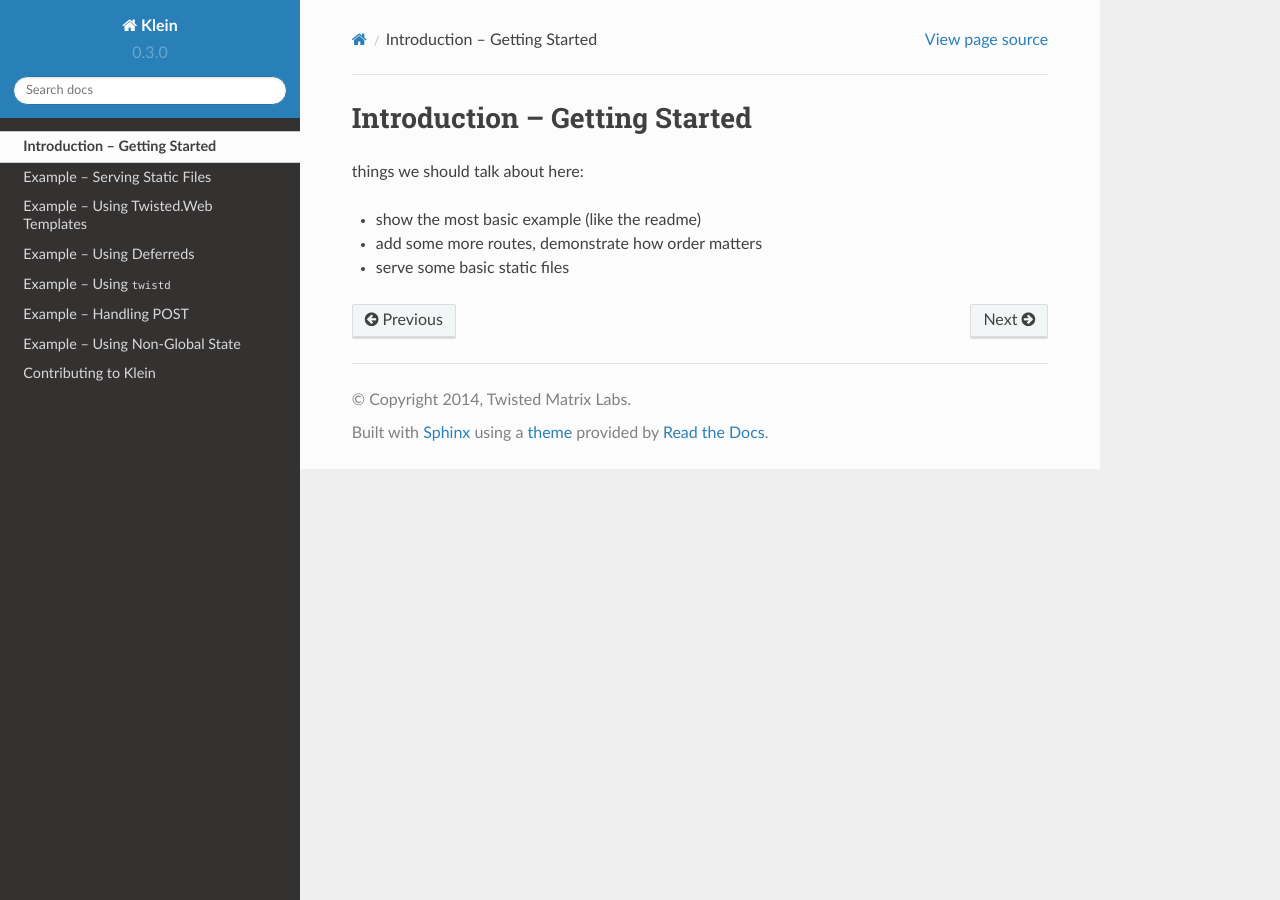
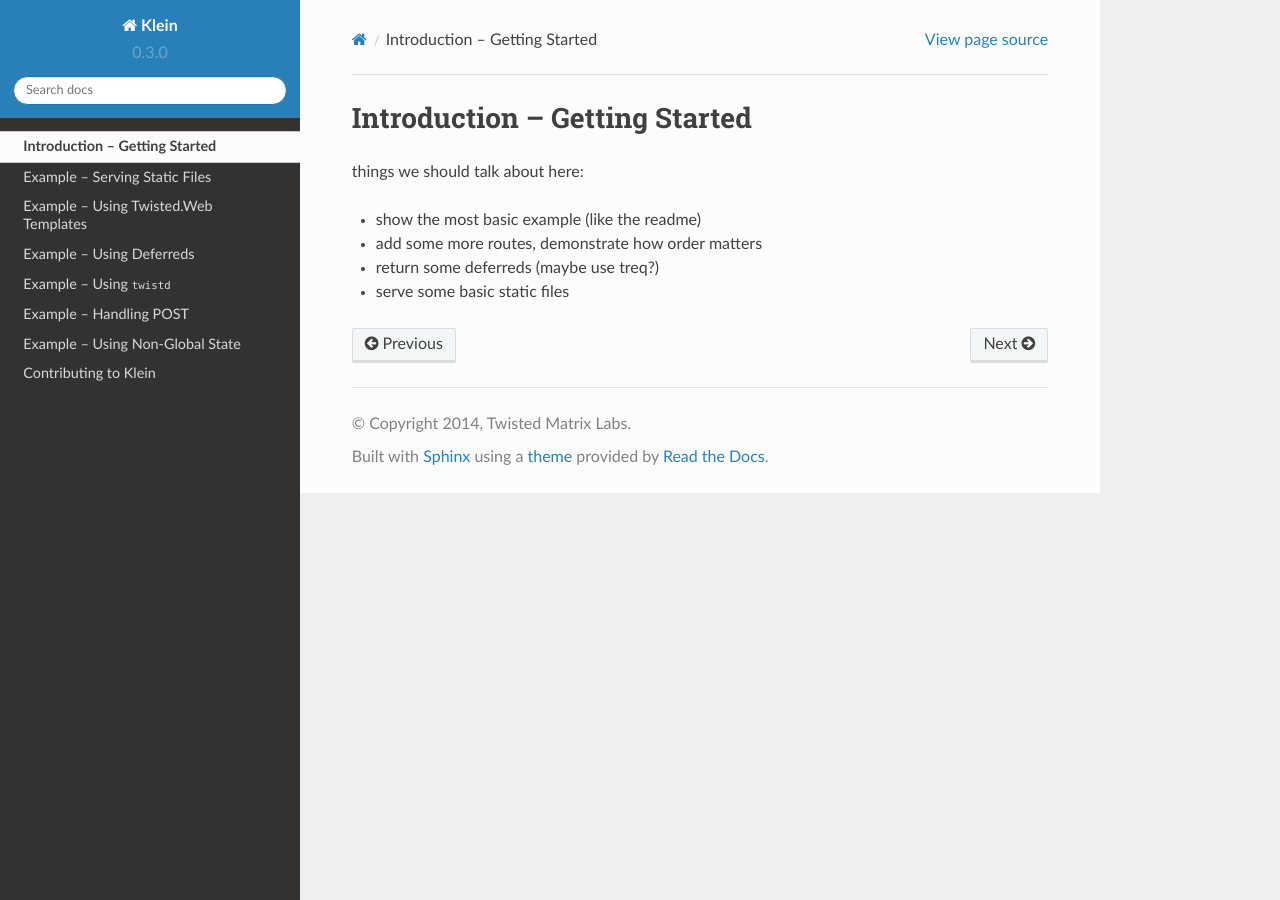
Before and after one commit to twisted/klein, a Sphinx documentation site: the page built from docs/introduction/1-gettingstarted.rst, in a window 1280 px wide. Built offline with Sphinx 7.4.7 and the Read the Docs theme 2.0.0, drawn with Linux system fonts in a browser that asks for light colours.

Commit message:
should return deferreds in the intro tutorial

```diff
--- a/docs/introduction/1-gettingstarted.rst
+++ b/docs/introduction/1-gettingstarted.rst
@@ -6,4 +6,5 @@ things we should talk about here:
 
 - show the most basic example (like the readme)
 - add some more routes, demonstrate how order matters
+- return some deferreds (maybe use treq?)
 - serve some basic static files
```
